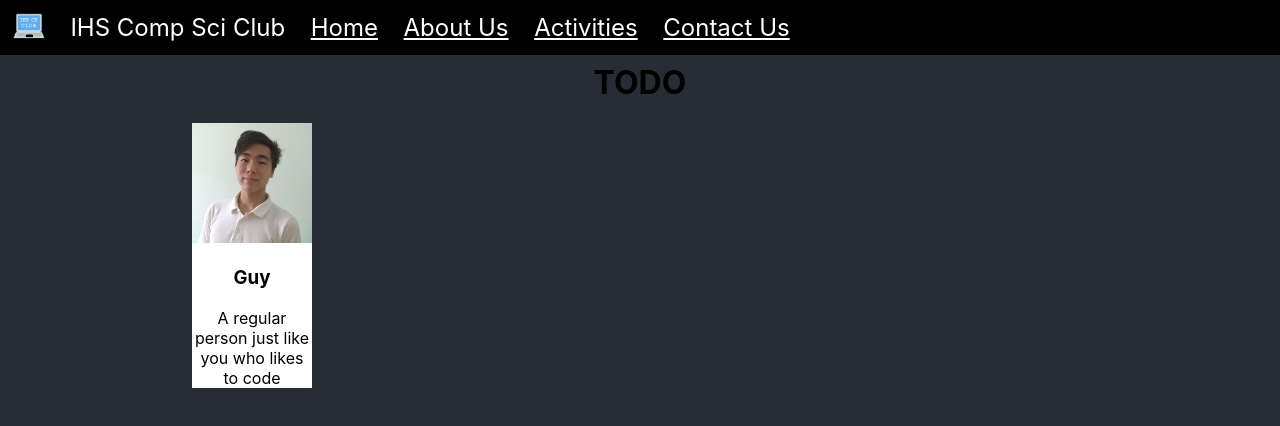
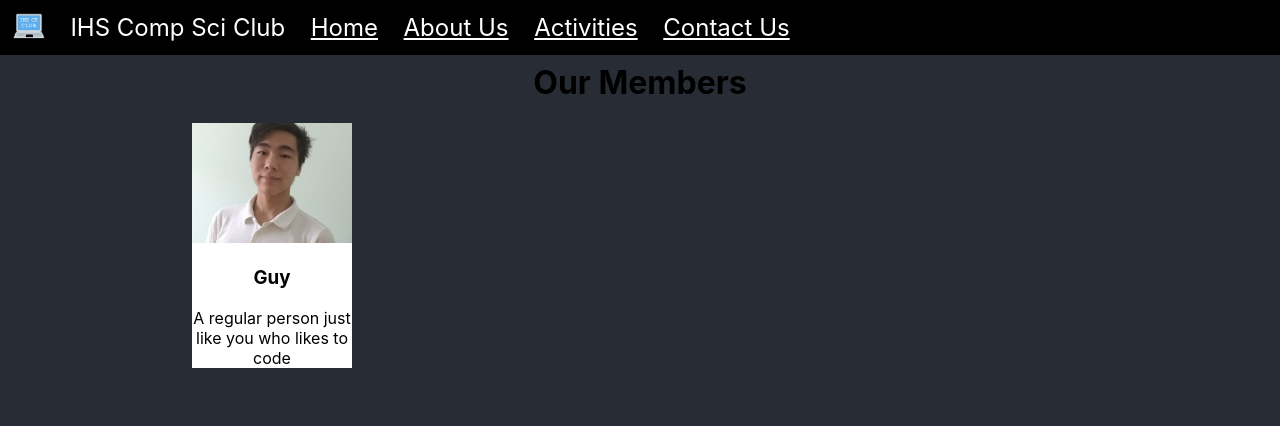
Before and after one commit to ihscompsciclub/ihscompsciclub.github.io, a React (Create React App) app: page /contact in a window 1280 px wide. Shown: the top 426 px of the page. Built offline with nearby package versions, Linux system fonts and the light colour scheme.

Commit message:
add PersonCard, update readme

```diff
--- a/src/App.css
+++ b/src/App.css
@@ -100,9 +100,10 @@
     min-height:25vh;
     text-align: center;
     min-width:15vh;
-    width:15vh;
+    width:20vh;
 }
 .card img{
-    width:15vh;
-    height:auto;
+    width:inherit;
+    height:15vh;
+    object-fit: cover;
 }
--- a/src/contact.js
+++ b/src/contact.js
@@ -7,7 +7,7 @@ export class Contact extends React.Component {
             <div className="Content">
                 <TopNavBar />
                 <div className="centeredContent">
-                    <h1>TODO</h1>
+                    <h1>Our Members</h1>
                     <PersonCard imgSrc="./memberImgs/headshot02 (1).jpg" name="Guy" shortDesc="A regular person just like you who likes to code" />
                 </div>
             </div>
```
Also changed, not shown: 1 other file (tests, documents, lock files or other folders).
